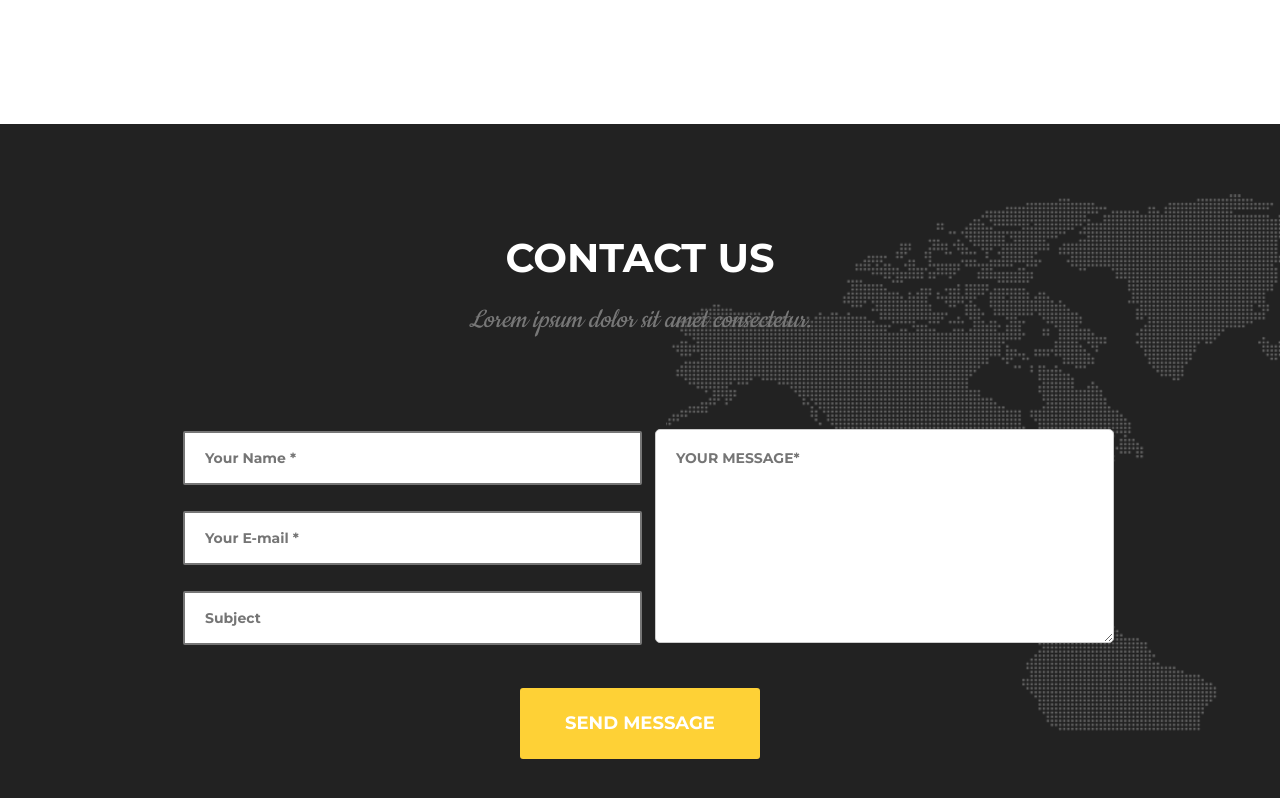
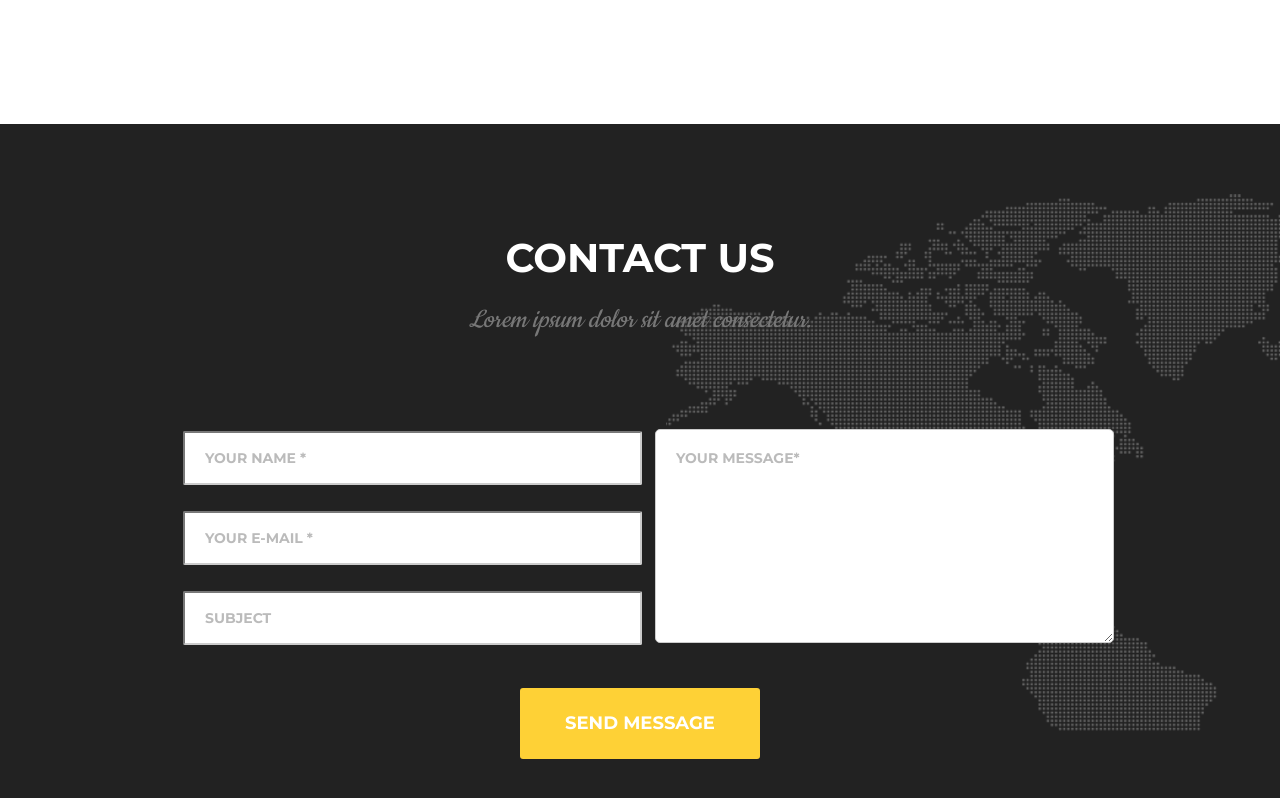
Before and after one commit to Pompii41/Module-7, a plain HTML site: page index.html in a window 1280 px wide. Shown: the part 570-1368 px from the top of the page. Drawn offline with Linux system fonts and the light colour scheme.

Commit message:
last comit

```diff
--- a/css/style.css
+++ b/css/style.css
@@ -199,40 +199,38 @@ img {
   justify-content: space-between;
 }
 
+.input::placeholder {
+  font-size: 14px;
+  font-family: 'Montserrat',
+    sans-serif;
+  color: rgb(187, 187, 187);
+  font-weight: bold;
+  text-transform: uppercase;
+  line-height: 1.2;
+
+}
 
 
-.input {
-  border-style: solid;
+.input-data {
+  border-style: 1px solid;
   border-radius: 2px;
+  border-color: rgb(204, 204, 204);
   background-color: rgb(255, 255, 255);
   width: 459px;
   height: 54px;
   margin: 13px;
-  font-family: 'Montserrat',
-    sans-serif;
   padding: 20px;
-  font-size: 14px;
-  font-weight: bold;
 }
 
 .input-text {
-  border-style: solid;
-  border-width: 1px;
+  border-style: 1px solid;
   border-color: rgb(204, 204, 204);
   border-radius: 5px;
   background-color: rgb(255, 255, 255);
   width: 459px;
   height: 214px;
-  font-family: 'Montserrat',
-    sans-serif;
   padding: 20px;
-  font-size: 14px;
-  color: rgb(187, 187, 187, 0.1);
-  font-weight: bold;
-  text-transform: uppercase;
-  line-height: 1.2;
-
-
+  outline-color: transparent;
 }
 
 .btn-form {
--- a/index.html
+++ b/index.html
@@ -64,24 +64,25 @@
               <div class="form-content">
                 <div>
                   <label>
-                    <input class="input" type="mail" name="name" placeholder="Your Name *">
+                    <input class="input input-data" type="mail" name="name" placeholder="Your Name *">
                   </label>
                   <label>
-                    <input class="input" type="text" name="email" placeholder="Your E-mail *">
+                    <input class="input input-data" type="text" name="email" placeholder="Your E-mail *">
                   </label>
                   <label>
-                    <input class="input" type="text" name="subject" placeholder="Subject">
+                    <input class="input input-data" type="text" name="subject" placeholder="Subject">
                   </label>
                 </div>
                 <div>
-                  <textarea class="input-text" name="body" rows="5" cols="45" placeholder="Your Message*"></textarea>
+                  <textarea class="input input-text" name="body" rows="5" cols="45"
+                    placeholder="Your Message*"></textarea>
                 </div>
               </div>
+            </div>
           </form>
         </div>
         <button class="btn-form" type="button">Send Message</button>
-  </div>
-  </section>
-  </main>
+      </section>
+    </main>
   </div>
 </body>
```
